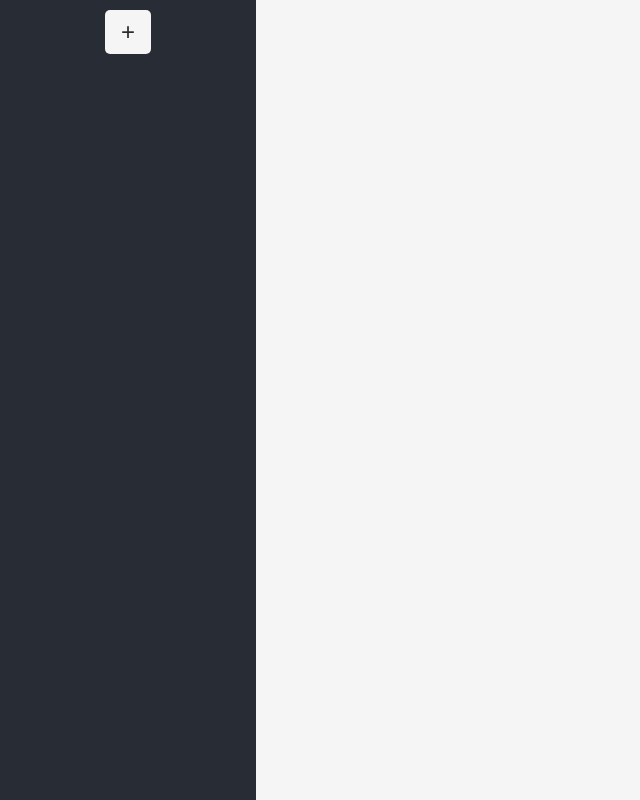
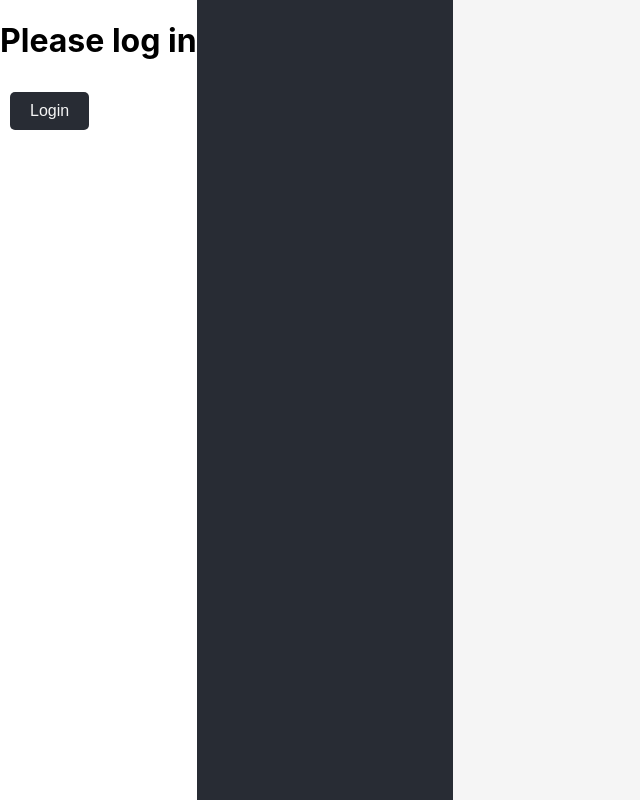
Before and after one commit to sp8783/react-memo-app, a React (Create React App) app: page / in a window 1280 px wide. Shown: the whole page, without its empty margins (0-640 px from the left). Built offline with nearby package versions, Linux system fonts and the light colour scheme.

Commit message:
Implement user login state management with LoggedInProvider and LoggedInHeader

```diff
--- a/src/App.js
+++ b/src/App.js
@@ -1,4 +1,6 @@
 import { useState, useEffect } from "react";
+import { LoggedInProvider } from "./hooks/useLoggedIn.js";
+import LoggedInHeader from "./LoggedInHeader.js";
 import MemoList from "./MemoList.js";
 import AddForm from "./AddForm.js";
 import EditForm from "./EditForm.js";
@@ -6,6 +8,7 @@ import MemoDetail from "./MemoDetail.js";
 import "./App.css";
 
 function App() {
+  const [isLoggedIn, setIsLoggedIn] = useState(false);
   const [memos, setMemos] = useState([]);
   const [activeMemoId, setActiveMemoId] = useState(null);
   const [mode, setMode] = useState("view");
@@ -32,7 +35,7 @@ function App() {
   function handleEditMemo(editedMemo) {
     setMemos((prevMemos) => {
       const newMemos = prevMemos.map((memo) =>
-        memo.id === editedMemo.id ? editedMemo : memo,
+        memo.id === editedMemo.id ? editedMemo : memo
       );
       updateLocalStorage(newMemos);
       return newMemos;
@@ -57,11 +60,11 @@ function App() {
 
   return (
     <div className="App">
+      <LoggedInProvider value={{ isLoggedIn, setIsLoggedIn }}>
+        <LoggedInHeader />
         <div className="App-header">
           <MemoList memos={memos} onSelectMemo={handleSelectMemo} />
-        <button className="plus" onClick={() => setMode("add")}>
-          +
-        </button>
+          {isLoggedIn && <button onClick={() => setMode("add")}>+</button>}
         </div>
         <div className="App-main">
           {mode === "view" && activeMemo && (
@@ -71,10 +74,13 @@ function App() {
               onDelete={() => handleDeleteMemo(activeMemoId)}
             />
           )}
-        {mode === "add" && (
-          <AddForm onAddMemo={handleAddMemo} onCancel={() => setMode("view")} />
+          {mode === "add" && isLoggedIn && (
+            <AddForm
+              onAddMemo={handleAddMemo}
+              onCancel={() => setMode("view")}
+            />
           )}
-        {mode === "edit" && (
+          {mode === "edit" && isLoggedIn && (
             <EditForm
               activeMemo={activeMemo}
               onEditMemo={handleEditMemo}
@@ -82,6 +88,7 @@ function App() {
             />
           )}
         </div>
+      </LoggedInProvider>
     </div>
   );
 }
--- /dev/null
+++ b/src/LoggedInHeader.js
@@ -0,0 +1,18 @@
+import { useLoggedIn } from "./hooks/useLoggedIn";
+
+export default function LoggedInHeader() {
+  const { isLoggedIn, setIsLoggedIn } = useLoggedIn();
+
+  function handleLoginStatus() {
+    setIsLoggedIn(!isLoggedIn);
+  }
+
+  return (
+    <header>
+      {isLoggedIn ? <h1>Welcome :)</h1> : <h1>Please log in</h1>}
+      <button onClick={handleLoginStatus}>
+        {isLoggedIn ? "Logout" : "Login"}
+      </button>
+    </header>
+  );
+}
--- a/src/MemoDetail.js
+++ b/src/MemoDetail.js
@@ -1,10 +1,14 @@
+import { useLoggedIn } from "./hooks/useLoggedIn";
+
 export default function MemoDetail({ activeMemo, onEdit, onDelete }) {
+  const { isLoggedIn } = useLoggedIn();
+
   return (
     <div>
       <h1>{activeMemo.title}</h1>
       <p>{activeMemo.content}</p>
-      <button onClick={onEdit}>Edit</button>
-      <button onClick={onDelete}>Delete</button>
+      {isLoggedIn && <button onClick={onEdit}>Edit</button>}
+      {isLoggedIn && <button onClick={onDelete}>Delete</button>}
     </div>
   );
 }
--- /dev/null
+++ b/src/hooks/useLoggedIn.js
@@ -0,0 +1,13 @@
+import { useContext, createContext } from "react";
+
+const LoggedInContext = createContext();
+
+export const useLoggedIn = () => useContext(LoggedInContext);
+
+export function LoggedInProvider({ value, children }) {
+  return (
+    <LoggedInContext.Provider value={value}>
+      {children}
+    </LoggedInContext.Provider>
+  );
+}
```
Lines whose indentation alone changed are shown as unchanged.
